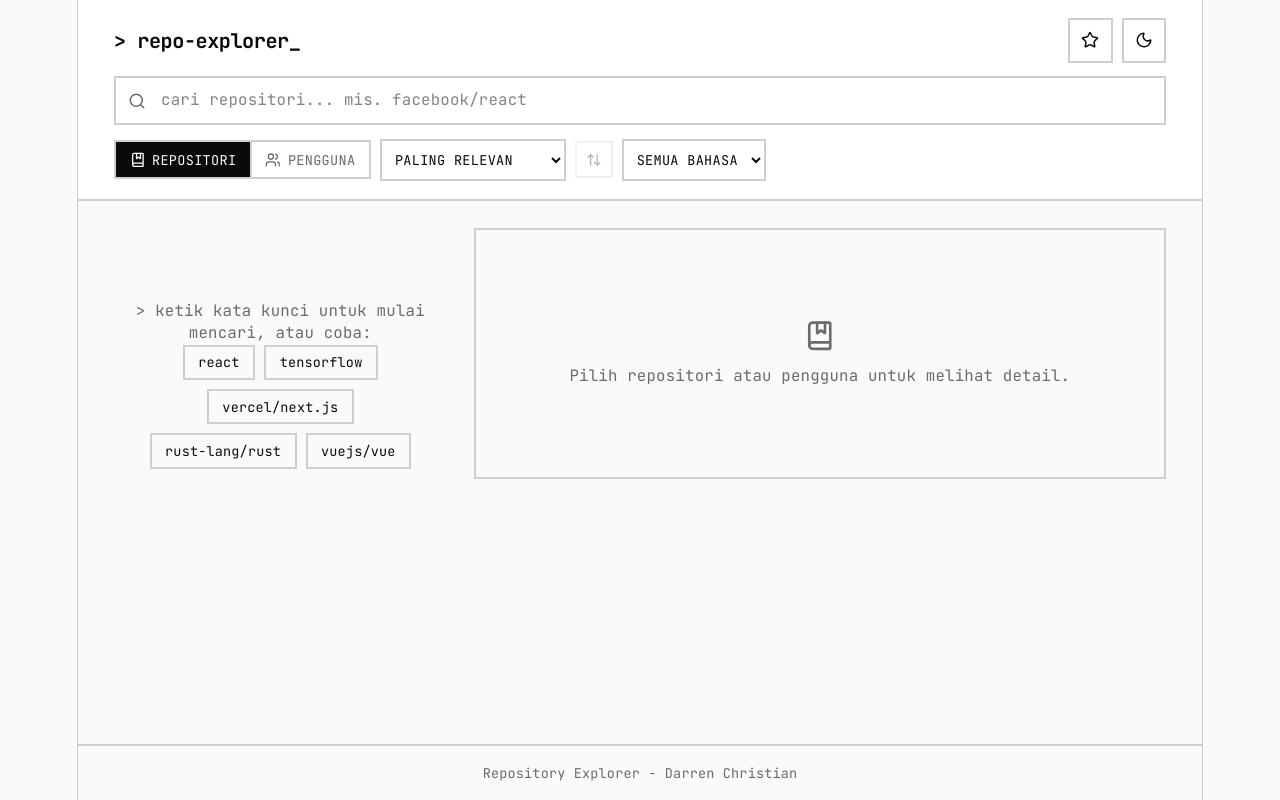
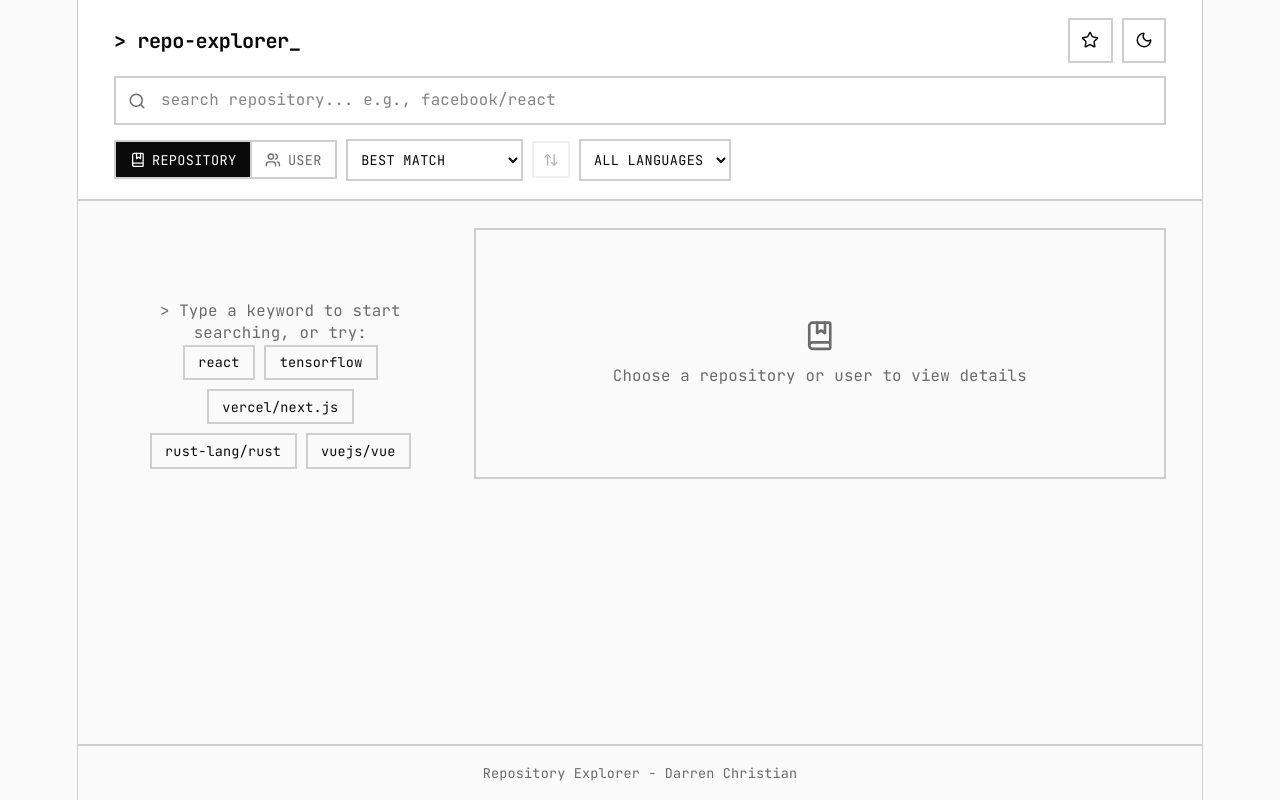
Before and after one commit to darrenchrist2/repository-explorer, a React (Vite) app: page /home in a window 1280 px wide. Built offline with nearby package versions, Linux system fonts and the light colour scheme.

Commit message:
translate to english

```diff
--- a/src/pages/home.jsx
+++ b/src/pages/home.jsx
@@ -7,17 +7,17 @@ import {
 
 // KONSTANTA & HELPER
 const REPO_SORTS = [
-    { value: 'best', label: 'Paling relevan' },
-    { value: 'stars', label: 'Bintang terbanyak' },
-    { value: 'forks', label: 'Fork terbanyak' },
-    { value: 'updated', label: 'Baru diperbarui' },
+    { value: 'best', label: 'Best Match' },
+    { value: 'stars', label: 'Most Stars' },
+    { value: 'forks', label: 'Most Forks' },
+    { value: 'updated', label: 'Recently Updated' },
 ];
 
 const USER_SORTS = [
-    { value: 'best', label: 'Paling relevan' },
-    { value: 'followers', label: 'Pengikut terbanyak' },
-    { value: 'repositories', label: 'Repositori terbanyak' },
-    { value: 'joined', label: 'Baru bergabung' },
+    { value: 'best', label: 'Best Match' },
+    { value: 'followers', label: 'Most Followers' },
+    { value: 'repositories', label: 'Most Repositories' },
+    { value: 'joined', label: 'Recently Joined' },
 ];
 
 const LANGUAGES = [
@@ -245,7 +245,7 @@ function InitialState({ kind, onPick }) {
     const examples = kind === 'repo' ? EXAMPLES_REPO : EXAMPLES_USER;
     return (
         <div className="flex flex-col items-center justify-center text-center py-16 px-4">
-            <p className="font-mono-rx text-sm text-dim-rx mb-4">{'>'} ketik kata kunci untuk mulai mencari, atau coba:</p>
+            <p className="font-mono-rx text-sm text-dim-rx mb-4">{'>'} Type a keyword to start searching, or try:</p>
             <div className="flex flex-wrap justify-center gap-2 max-w-md">
                 {examples.map((ex) => (
                     <button key={ex} onClick={() => onPick(ex)} className="font-mono-rx text-xs border-2 border-rx px-3 py-1.5 invert-hover">
@@ -346,7 +346,7 @@ function DetailPanel({ selected, isFavorite, onToggleFavorite, onClose, userDeta
         return (
             <div className="flex flex-col items-center justify-center text-center py-20 px-4 border-2 border-rx h-full">
                 <BookMarked className="w-7 h-7 text-dim-rx mb-3" />
-                <p className="font-mono-rx text-sm text-dim-rx">Pilih repositori atau pengguna untuk melihat detail.</p>
+                <p className="font-mono-rx text-sm text-dim-rx">Choose a repository or user to view details</p>
             </div>
         );
     }
@@ -357,7 +357,7 @@ function DetailPanel({ selected, isFavorite, onToggleFavorite, onClose, userDeta
     return (
         <div className="border-2 border-rx bg-surface-rx">
             <div className="flex items-center justify-between px-5 py-3 border-b-2 border-rx">
-                <span className="font-mono-rx text-xs uppercase tracking-wide text-dim-rx">Detail {kind === 'repo' ? 'Repositori' : 'Pengguna'}</span>
+                <span className="font-mono-rx text-xs uppercase tracking-wide text-dim-rx">Detail {kind === 'repo' ? 'Repository' : 'User'}</span>
                 <button onClick={onClose} aria-label="Tutup detail" className="p-1.5 border-2 border-rx invert-hover">
                     <X className="w-4 h-4" />
                 </button>
@@ -387,9 +387,9 @@ function DetailPanel({ selected, isFavorite, onToggleFavorite, onClose, userDeta
                     {item.description && <p className="text-sm mb-5 leading-relaxed">{item.description}</p>}
 
                     <div className="grid grid-cols-2 sm:grid-cols-4 gap-3 mb-5">
-                        <StatBlock icon={Star} label="Star" value={formatNumber(item.stargazers_count)} />
-                        <StatBlock icon={GitFork} label="Fork" value={formatNumber(item.forks_count)} />
-                        <StatBlock icon={Eye} label="Watching" value={formatNumber(item.watchers_count !== undefined ? item.watchers_count : item.stargazers_count)} />
+                        <StatBlock icon={Star} label="Stars" value={formatNumber(item.stargazers_count)} />
+                        <StatBlock icon={GitFork} label="Forks" value={formatNumber(item.forks_count)} />
+                        <StatBlock icon={Eye} label="Watchers" value={formatNumber(item.watchers_count !== undefined ? item.watchers_count : item.stargazers_count)} />
                         <StatBlock icon={AlertCircle} label="Issues" value={formatNumber(item.open_issues_count)} />
                     </div>
 
@@ -413,11 +413,11 @@ function DetailPanel({ selected, isFavorite, onToggleFavorite, onClose, userDeta
 
                     <div className="flex flex-wrap gap-2">
                         <a href={item.html_url} target="_blank" rel="noreferrer" className="flex items-center gap-2 font-mono-rx text-xs uppercase tracking-wide border-2 border-rx px-4 py-2 invert-hover">
-                            <ExternalLink className="w-3.5 h-3.5" /> Buka di GitHub
+                            <ExternalLink className="w-3.5 h-3.5" /> Open in GitHub
                         </a>
                         {item.homepage && (
                             <a href={item.homepage} target="_blank" rel="noreferrer" className="flex items-center gap-2 font-mono-rx text-xs uppercase tracking-wide border-2 border-rx px-4 py-2 invert-hover">
-                                <LinkIcon className="w-3.5 h-3.5" /> Situs proyek
+                                <LinkIcon className="w-3.5 h-3.5" /> Project Website
                             </a>
                         )}
                     </div>
@@ -452,20 +452,20 @@ function DetailPanel({ selected, isFavorite, onToggleFavorite, onClose, userDeta
                         <>
                             {userDetail.bio && <p className="text-sm mb-5 leading-relaxed">{userDetail.bio}</p>}
                             <div className="grid grid-cols-3 gap-3 mb-5">
-                                <StatBlock icon={UsersIcon} label="Pengikut" value={formatNumber(userDetail.followers)} />
-                                <StatBlock icon={UsersIcon} label="Mengikuti" value={formatNumber(userDetail.following)} />
-                                <StatBlock icon={BookMarked} label="Repositori" value={formatNumber(userDetail.public_repos)} />
+                                <StatBlock icon={UsersIcon} label="Followers" value={formatNumber(userDetail.followers)} />
+                                <StatBlock icon={UsersIcon} label="Following" value={formatNumber(userDetail.following)} />
+                                <StatBlock icon={BookMarked} label="Repositories" value={formatNumber(userDetail.public_repos)} />
                             </div>
                             <div className="space-y-0 mb-5 font-mono-rx text-xs">
-                                {userDetail.company && <DetailRow label="Perusahaan">{userDetail.company}</DetailRow>}
-                                {userDetail.location && <DetailRow label="Lokasi">{userDetail.location}</DetailRow>}
-                                {userDetail.created_at && <DetailRow label="Bergabung">{formatDate(userDetail.created_at)}</DetailRow>}
+                                {userDetail.company && <DetailRow label="Company">{userDetail.company}</DetailRow>}
+                                {userDetail.location && <DetailRow label="Location">{userDetail.location}</DetailRow>}
+                                {userDetail.created_at && <DetailRow label="Joined">{formatDate(userDetail.created_at)}</DetailRow>}
                             </div>
                         </>
                     )}
 
                     <a href={item.html_url} target="_blank" rel="noreferrer" className="inline-flex items-center gap-2 font-mono-rx text-xs uppercase tracking-wide border-2 border-rx px-4 py-2 invert-hover">
-                        <ExternalLink className="w-3.5 h-3.5" /> Buka di GitHub
+                        <ExternalLink className="w-3.5 h-3.5" /> Open in GitHub
                     </a>
                 </div>
             )}
@@ -740,7 +740,7 @@ export default function App() {
                             type="text"
                             value={rawQuery}
                             onChange={(e) => setRawQuery(e.target.value)}
-                            placeholder={kind === 'repo' ? 'cari repositori... mis. facebook/react' : 'cari pengguna... mis. torvalds'}
+                            placeholder={kind === 'repo' ? 'search repository... e.g., facebook/react' : 'search user... e.g., torvalds'}
                             className="w-full font-mono-rx text-sm bg-surface-rx border-2 border-rx pl-10 pr-10 py-2.5 placeholder:text-dim-rx"
                             aria-label="Kotak pencarian"
                         />
@@ -757,13 +757,13 @@ export default function App() {
                                 role="tab" aria-selected={kind === 'repo'} onClick={() => handleKindChange('repo')}
                                 className={`flex items-center gap-1.5 px-3 py-2 font-mono-rx text-xs uppercase tracking-wide ${kind === 'repo' ? 'invert-active' : 'text-dim-rx hover:text-current'}`}
                             >
-                                <BookMarked className="w-3.5 h-3.5" /> Repositori
+                                <BookMarked className="w-3.5 h-3.5" /> Repository
                             </button>
                             <button
                                 role="tab" aria-selected={kind === 'user'} onClick={() => handleKindChange('user')}
                                 className={`flex items-center gap-1.5 px-3 py-2 font-mono-rx text-xs uppercase tracking-wide border-l-2 border-rx ${kind === 'user' ? 'invert-active' : 'text-dim-rx hover:text-current'}`}
                             >
-                                <UsersIcon className="w-3.5 h-3.5" /> Pengguna
+                                <UsersIcon className="w-3.5 h-3.5" /> User
                             </button>
                         </div>
 
@@ -791,7 +791,7 @@ export default function App() {
                                         value={language} onChange={(e) => setLanguage(e.target.value)} aria-label="Filter bahasa"
                                         className="font-mono-rx text-xs uppercase tracking-wide bg-surface-rx border-2 border-rx px-2 py-2"
                                     >
-                                        <option value="all">Semua bahasa</option>
+                                        <option value="all">All Languages</option>
                                         {LANGUAGES.map((l) => <option key={l} value={l}>{l}</option>)}
                                     </select>
                                 )}
```
